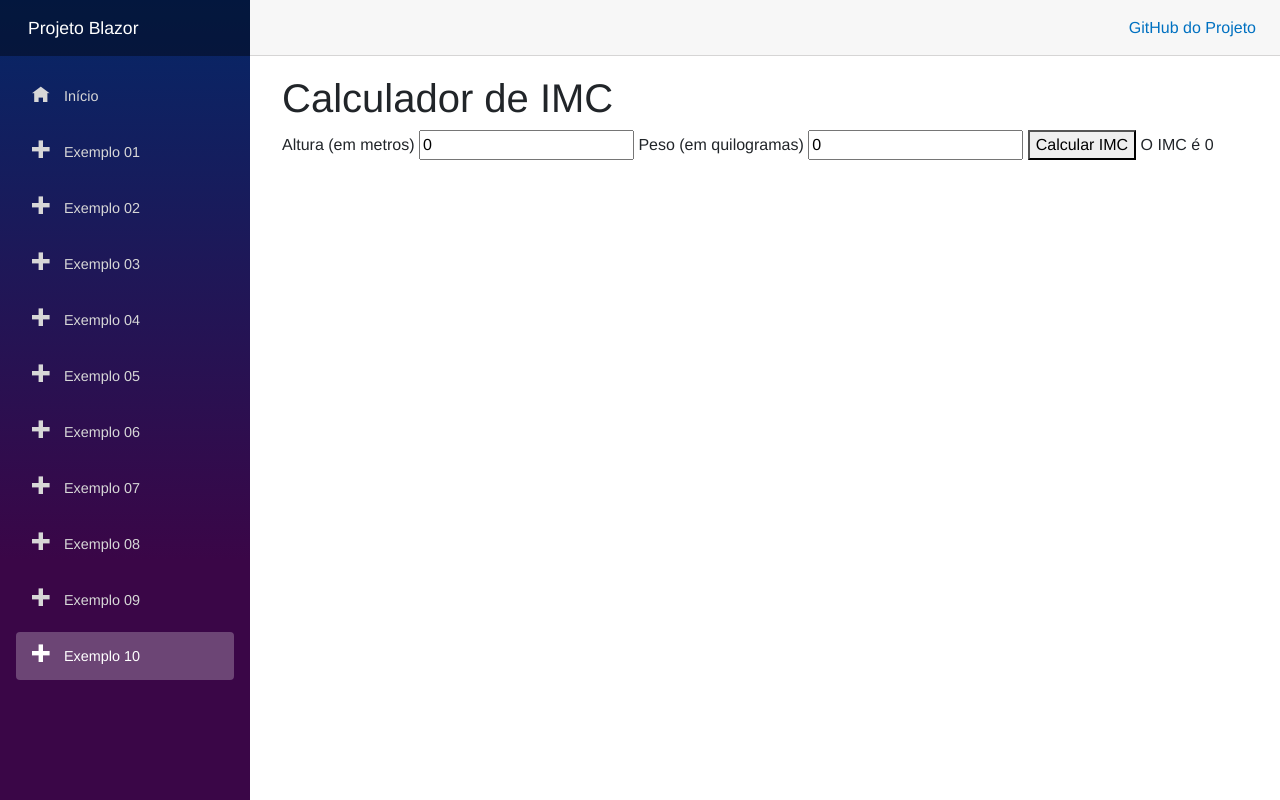
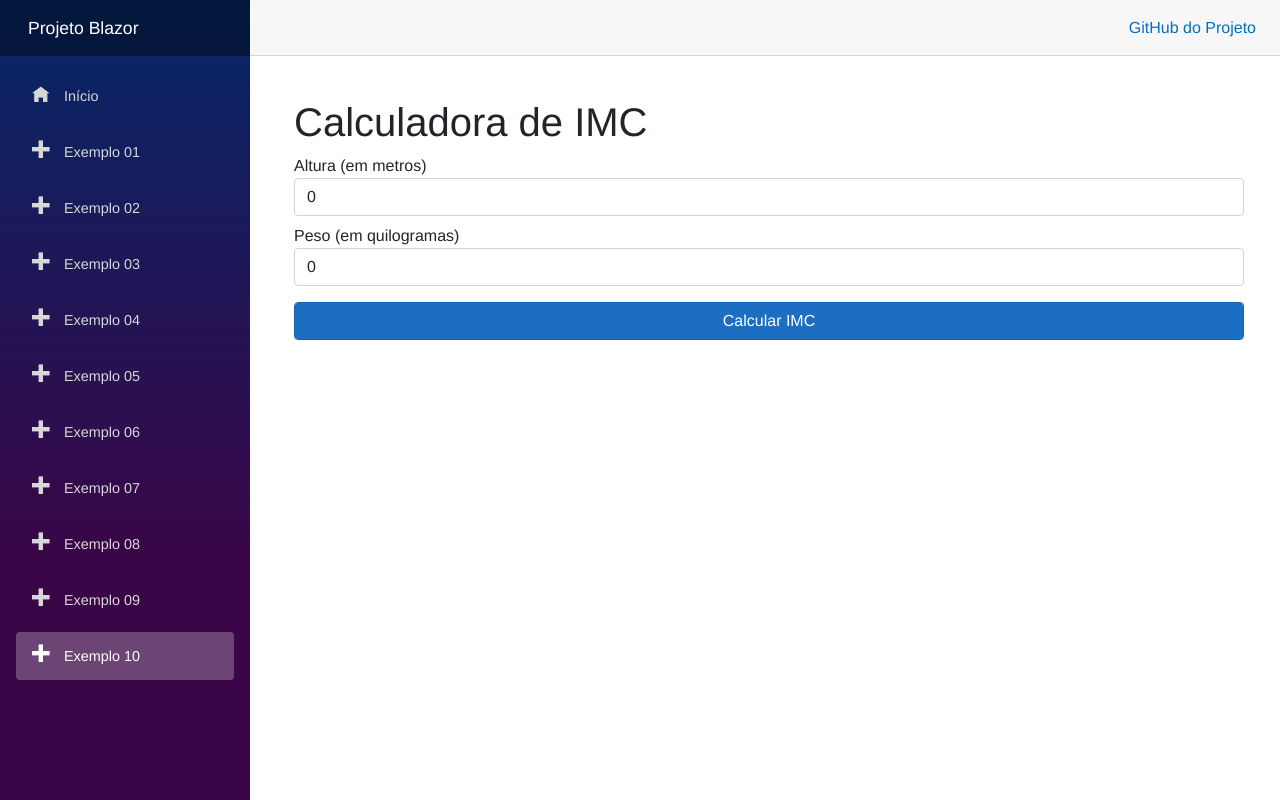
Before and after one commit to MarcusUrani/ProjetoBlazor, an ASP.NET Core app: page /exemplo10 in a window 1280 px wide. Run offline with ASP.NET Core 8, Linux system fonts and the light colour scheme; style sheets or scripts are compiled from the project's sources.

Commit message:
Estilizando o projeto da calculadora de IMC e fazendo ajustes nas outras páginas

```diff
--- a/BlazorApp/Pages/Exemplo08.razor
+++ b/BlazorApp/Pages/Exemplo08.razor
@@ -2,7 +2,7 @@
 
 <PageTitle>Bootstrap - Formulários</PageTitle>
 
-<div class="container pt-5">
+<div class="container pt-3">
     <h1>Exemplo 08 Bootstrap - Formulários</h1>
     <div class="painel">
         <h3>Cadastro de pessoas</h3>
--- a/BlazorApp/Pages/Exemplo09.razor
+++ b/BlazorApp/Pages/Exemplo09.razor
@@ -2,7 +2,7 @@
 
 <PageTitle>Bootstrap - Formulários</PageTitle>
 
-<div class="container pt-5">
+<div class="container pt-3">
     <div class="card">
         <div class="card-header bg-success text-white txt_title">
             Cadastro de Funcionário
--- a/BlazorApp/Pages/Exemplo10.razor
+++ b/BlazorApp/Pages/Exemplo10.razor
@@ -2,16 +2,20 @@
 
 <PageTitle>Exemplo 10 - Bônus</PageTitle>
 
-<h1>Calculador de IMC</h1>
-
-<label for="altura">Altura (em metros)</label>
-<input @bind="alturaUsuario" id="altura" type="number" />
-
-<label for="peso">Peso (em quilogramas)</label>
-<input @bind="pesoUsuario" id="peso" type="number" />
-
-<button @onclick="CalcularImc">Calcular IMC</button>
-<label>O IMC é <span>@imcResultado</span></label>
+<div class="container pt-4">
+    <h1 class="titulo_pagina">Calculadora de IMC</h1>
+    <div class="form-group mt-2">
+        <label for="altura">Altura (em metros)</label>
+        <input @bind="alturaUsuario" class="form-control esconder_setas" id="altura" min="0" type="number" />
+    </div>
+    <div class="form-group mt-2">
+        <label for="peso">Peso (em quilogramas)</label>
+        <input @bind="pesoUsuario" class="form-control esconder_setas" id="peso" min="0" type="number" />
+    </div>
+    <div class="form-group mt-3">
+        <button @onclick="CalcularImc" class="btn btn-primary form-control">Calcular IMC</button>
+    </div>
+</div>
 
 @code {
     private double alturaUsuario { get; set; }
--- a/BlazorApp/Pages/Exemplo10.razor.css
+++ b/BlazorApp/Pages/Exemplo10.razor.css
@@ -1,2 +1,9 @@
-body {
+.esconder_setas::-webkit-inner-spin-button {
+    -webkit-appearance: none;
+    appearance:none;
 }
+
+.esconder_setas {
+    -moz-appearance: textfield;
+    appearance: textfield;
+}
```
